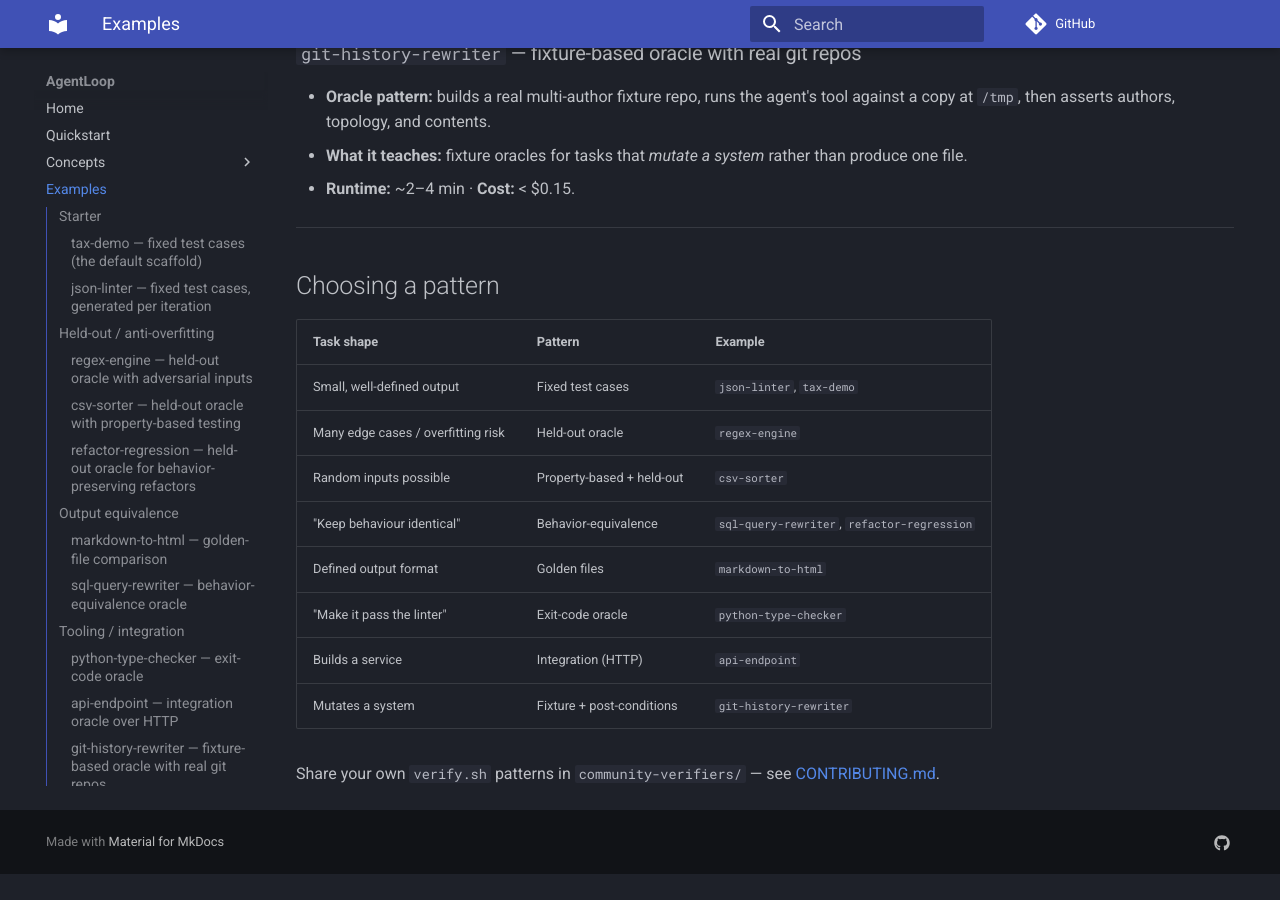
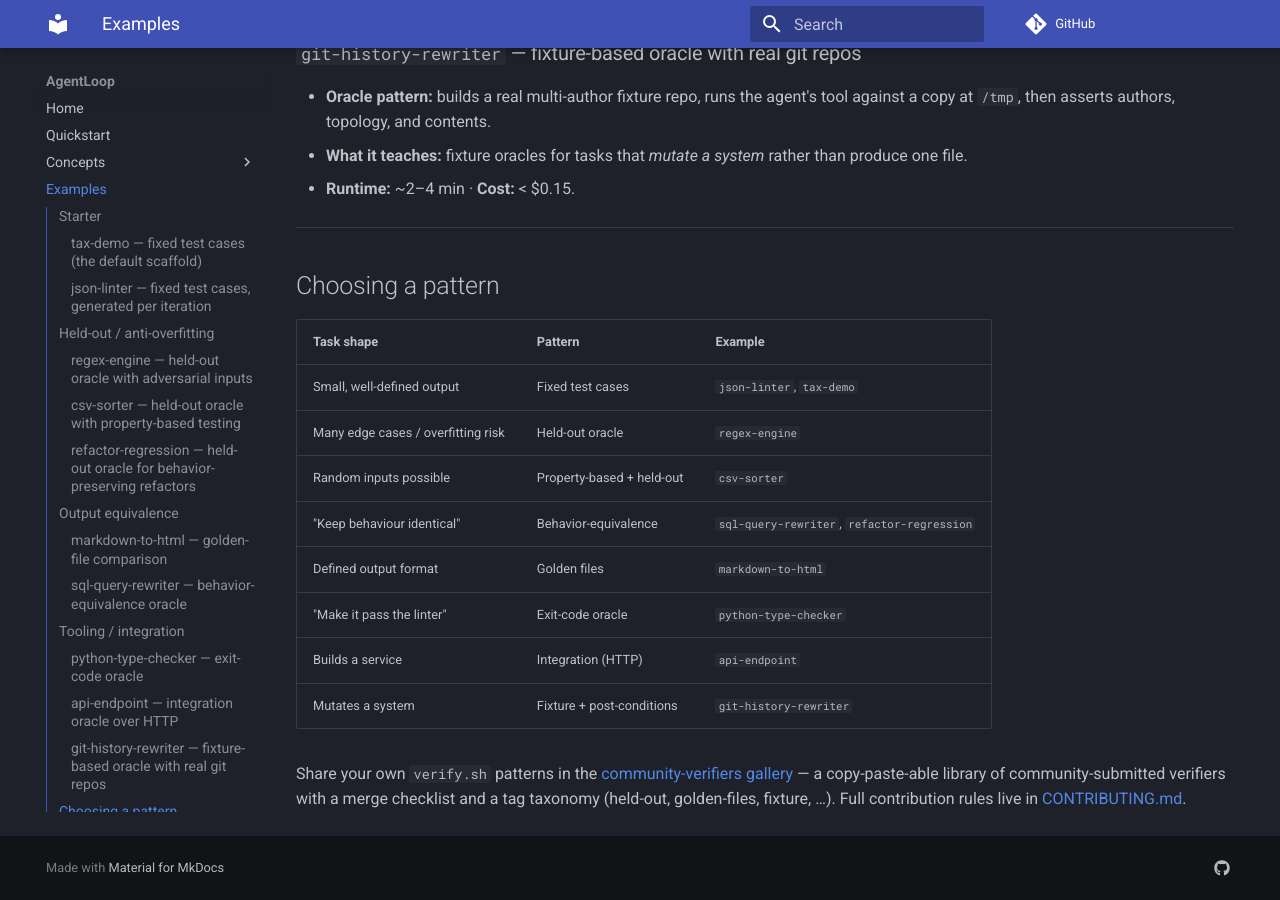
Before and after one commit to instax-dutta/agentloop, an MkDocs documentation site: the page built from docs/EXAMPLES.md, in a window 1280 px wide and 900 px high, scrolled down 2398 px. Built offline with MkDocs 1.6.1 and Material for MkDocs 9.7.7, drawn with Linux system fonts in a browser that asks for light colours; comment, search, counter and statistics services are not loaded; before the commit the page ends 3272 px from its top, so only the background shows below that.

Commit message:
docs: link community-verifiers gallery from README and examples gallery

```diff
--- a/docs/EXAMPLES.md
+++ b/docs/EXAMPLES.md
@@ -124,5 +124,8 @@
 | Builds a service | Integration (HTTP) | `api-endpoint` |
 | Mutates a system | Fixture + post-conditions | `git-history-rewriter` |
 
-Share your own `verify.sh` patterns in `community-verifiers/` — see
-[CONTRIBUTING.md](../CONTRIBUTING.md).
+Share your own `verify.sh` patterns in the
+[community-verifiers gallery](../community-verifiers/) — a copy-paste-able
+library of community-submitted verifiers with a merge checklist and a tag
+taxonomy (held-out, golden-files, fixture, …). Full contribution rules live
+in [CONTRIBUTING.md](../CONTRIBUTING.md).
```
Also changed, not shown: README.md (+3 -0 lines).
